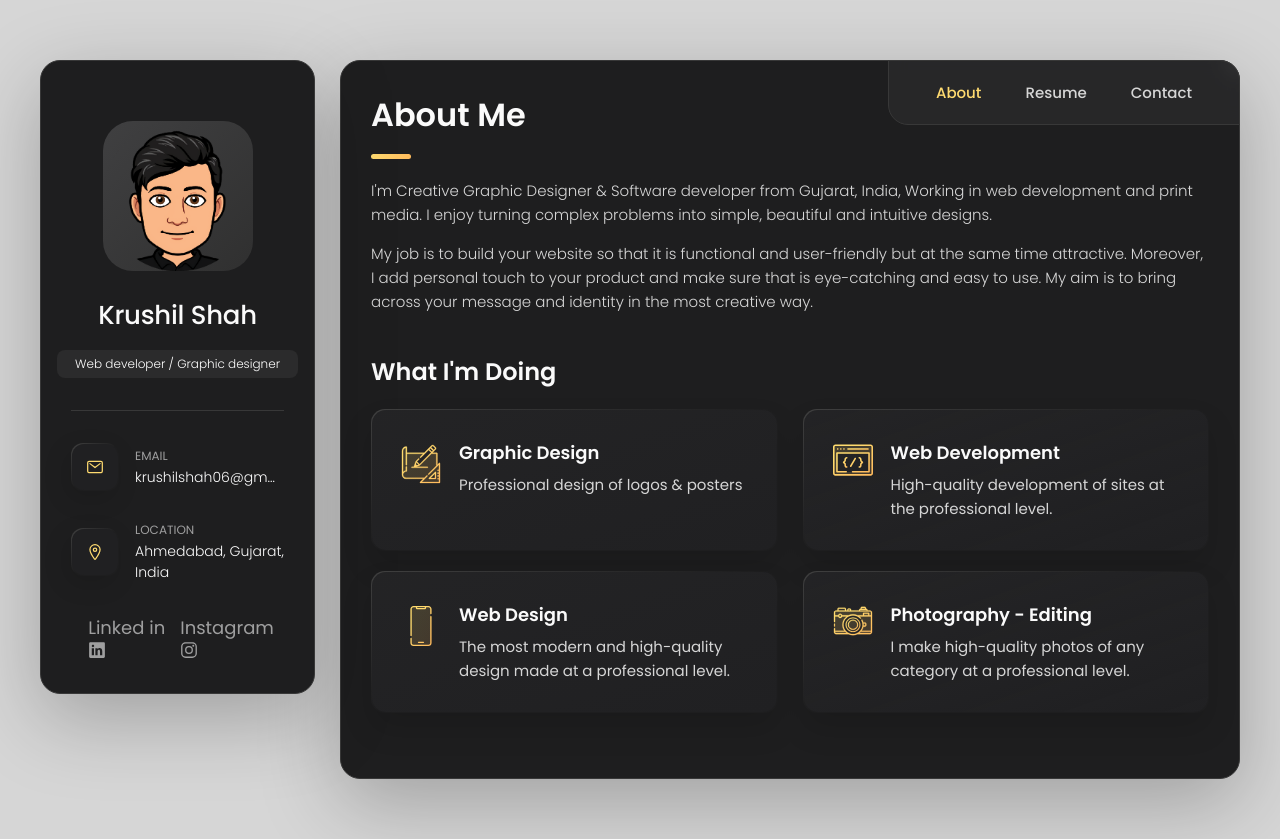
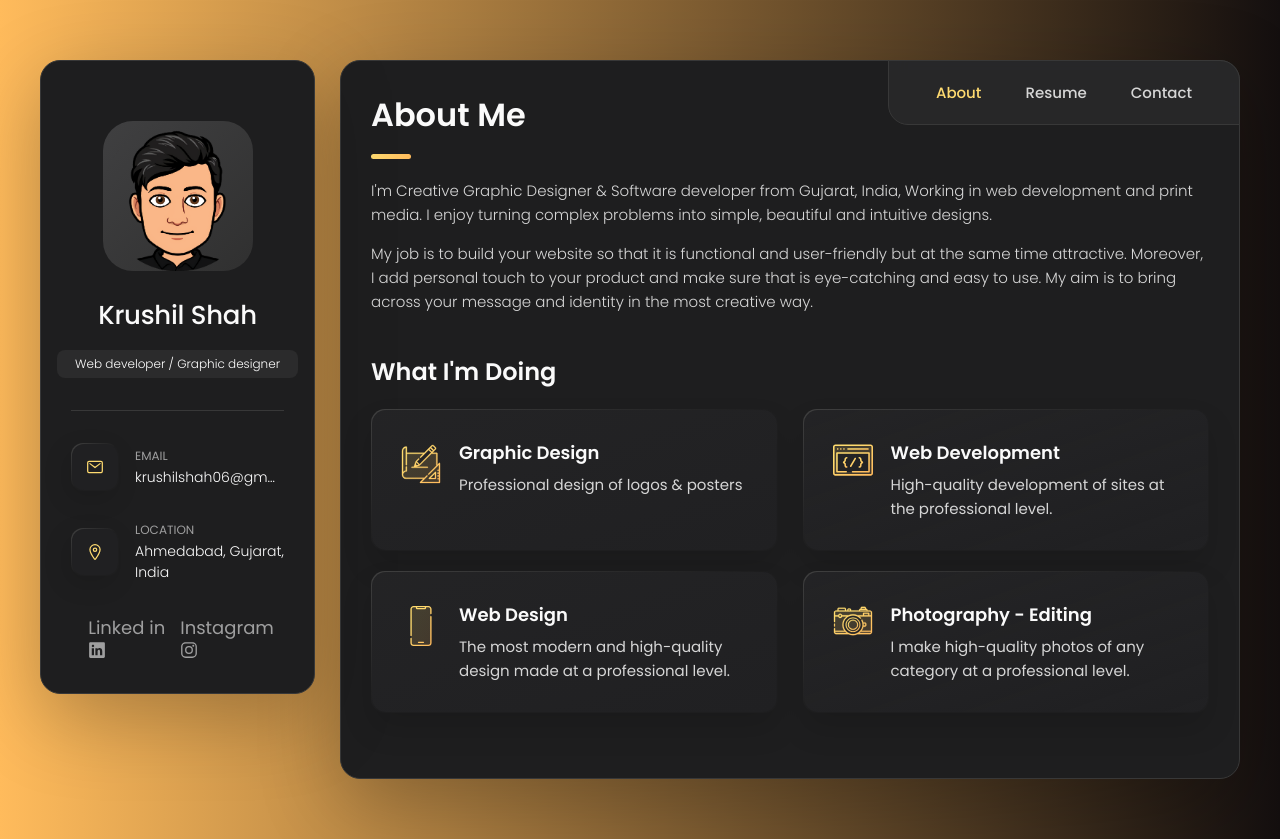
Before and after one commit to krushilshah/portfolio-krushil, a plain HTML site: page index.html in a window 1280 px wide. Drawn offline with nearby package versions, Linux system fonts and the light colour scheme.

Commit message:
gradient

```diff
--- a/assets/css/style.css
+++ b/assets/css/style.css
@@ -139,11 +139,12 @@
 
   html { font-family: var(--ff-poppins); }
 
-  body { background: var(--light-gray); }
-
-
-  /* body {  background-image: linear-gradient(to right, red , yellow); */
-  /* } */
+  /* body { background: var(--light-gray); } */
+
+
+  body {  background-image: linear-gradient(   90deg  , hsl(35, 100%, 68%),rgb(20, 15, 15)
+    );
+  }
 
 
   /*-----------------------------------*\
@@ -1767,9 +1768,9 @@
                   inset -1px -1px 0 hsla(0, 0%, 100%, 0.11);
     }
 
-    body::-webkit-scrollbar-thumb:hover { background: hsla(0, 0%, 100%, 0.15); }
-
-    body::-webkit-scrollbar-button { height: 60px; }
+    /* body::-webkit-scrollbar-thumb:hover { background: hsla(0, 0%, 100%, 0.15); } */
+
+    body::-webkit-scrollbar-button { height: 1000px; }
 
 
 
```
